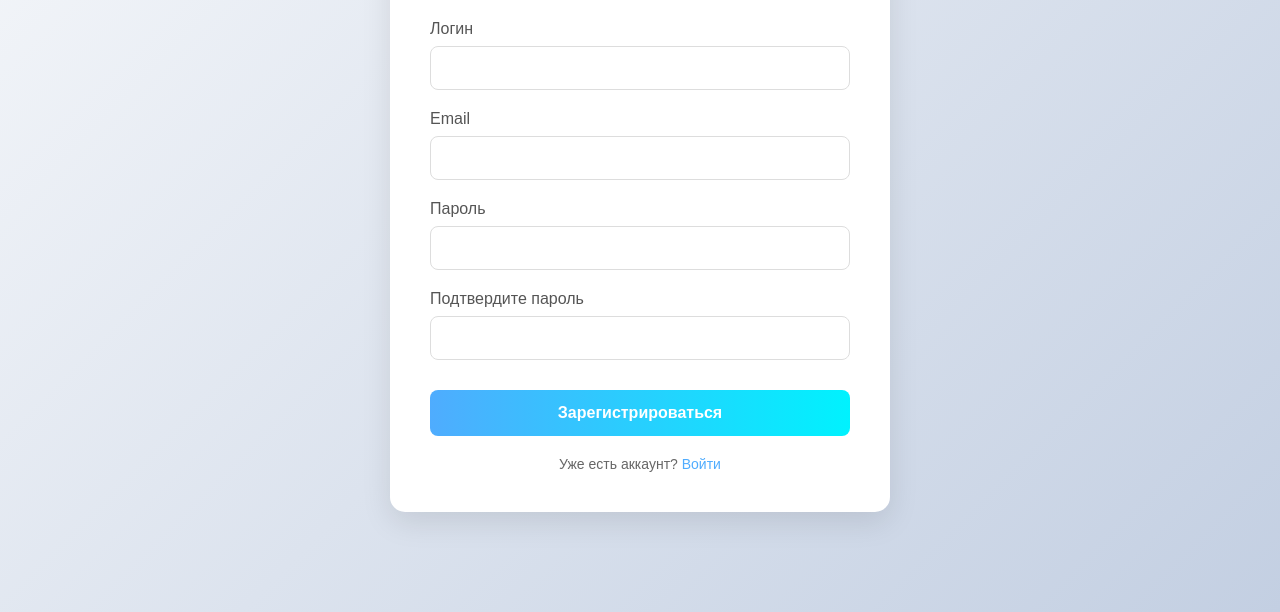
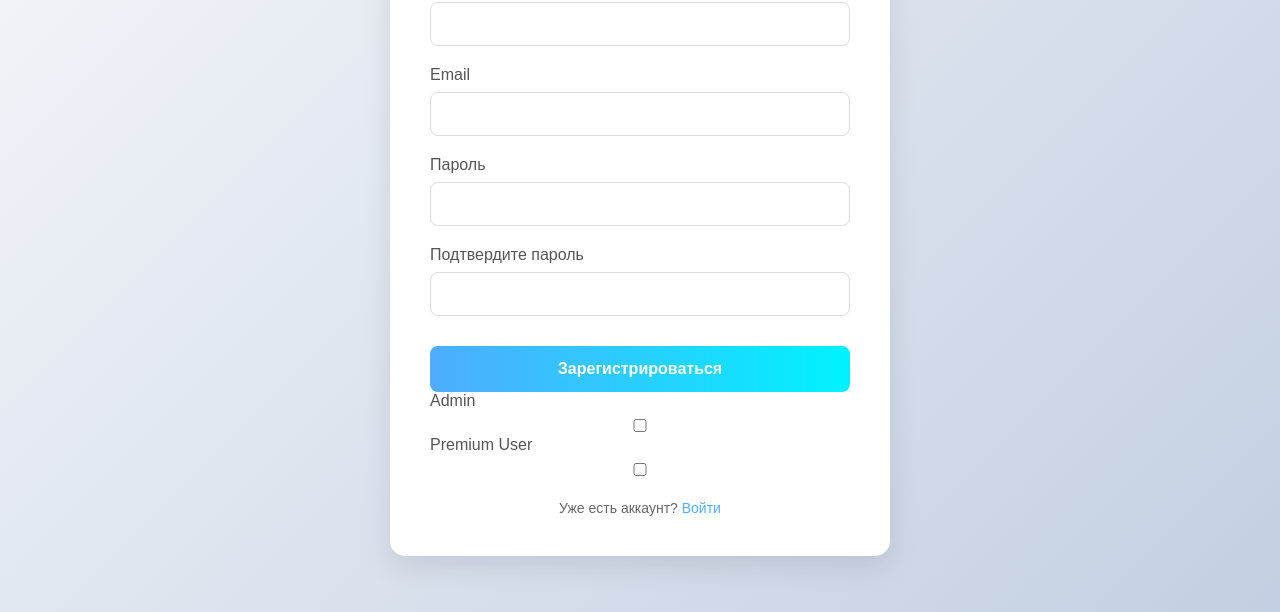
Before and after one commit to melonegoist/token-based-authorization, a plain HTML site: page frontend/index.html in a window 1280 px wide. Shown: the part 188-800 px from the top of the page. Drawn offline with Linux system fonts and the light colour scheme.

Commit message:
frontend: add role choice

```diff
--- a/frontend/index.html
+++ b/frontend/index.html
@@ -38,6 +38,12 @@
             <button type="submit">Зарегистрироваться</button>
         </form>
 
+        <label for="admin-sub">Admin</label>
+        <input type="checkbox" name="admin-sub" id="admin-sub">
+
+        <label for="premium-sub">Premium User</label>
+        <input type="checkbox" name="premium-sub" id="premium-sub">
+
         <div class="success-message" id="successMessage">
             Регистрация прошла успешно! Добро пожаловать!
         </div>
```
